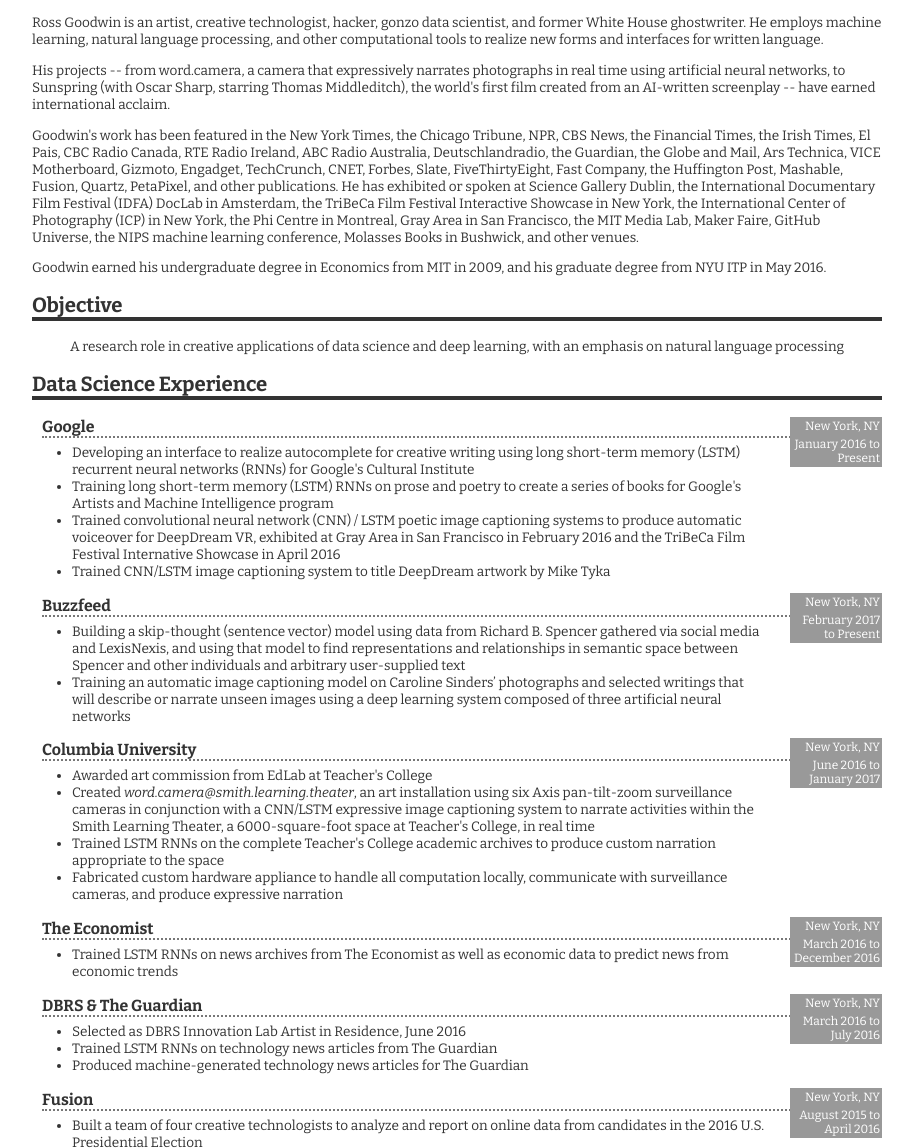
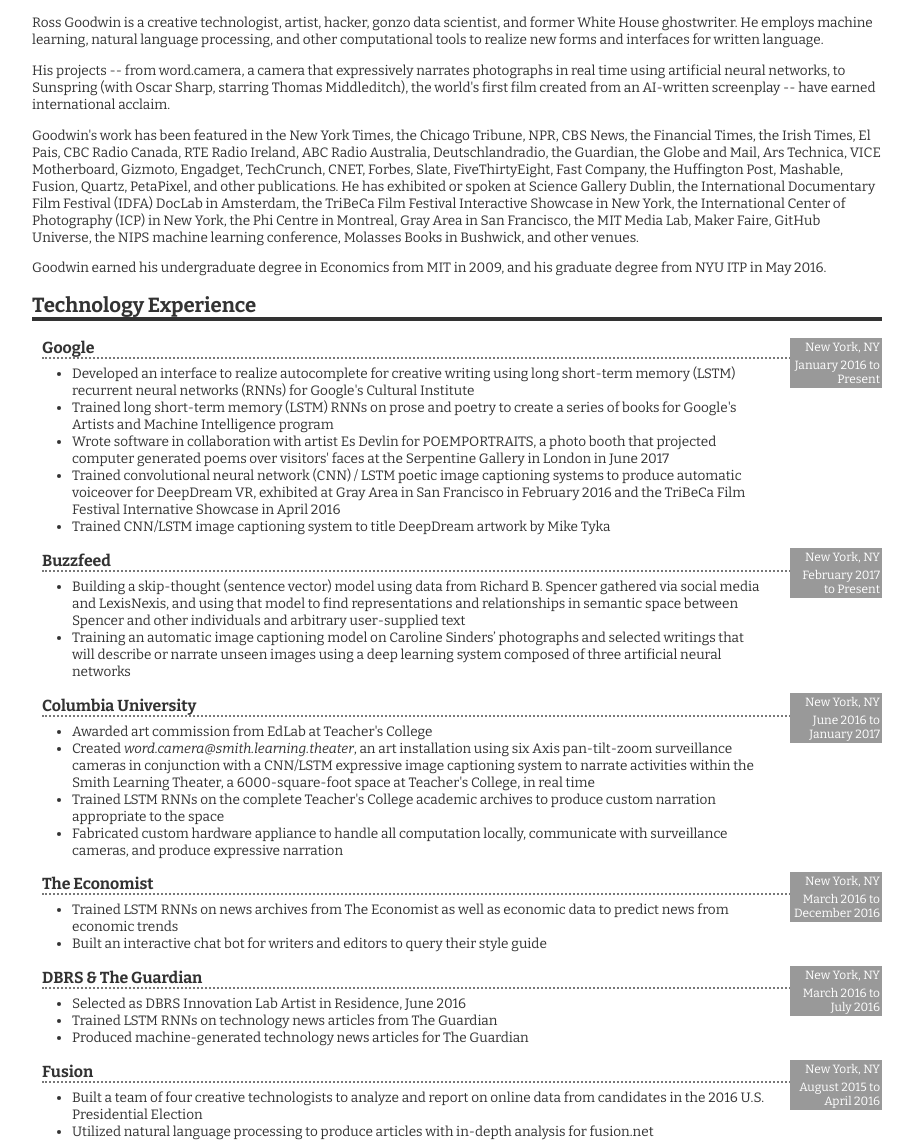
Before and after one commit to rossgoodwin/cv, a plain HTML site: page index.html in a window 1280 px wide. Shown: the part 132-1280 px from the top of the page, without its empty margins (183-1096 px from the left). Drawn offline with nearby package versions, Linux system fonts and the light colour scheme.

Commit message:
july changes

```diff
--- a/index.html
+++ b/index.html
@@ -22,7 +22,7 @@ http://rossgoodwin.com<br>ross.goodwin@gmail.com<br>202.525.7677
 
 <h2>Bio</h2>
 
-<p>Ross Goodwin is an artist, creative technologist, hacker, gonzo data scientist, and former White House ghostwriter. He employs machine learning, natural language processing, and other computational tools to realize new forms and interfaces for written language.</p>
+<p>Ross Goodwin is a creative technologist, artist, hacker, gonzo data scientist, and former White House ghostwriter. He employs machine learning, natural language processing, and other computational tools to realize new forms and interfaces for written language.</p>
 
 <p>His projects -- from word.camera, a camera that expressively narrates photographs in real time using artificial neural networks, to Sunspring (with Oscar Sharp, starring Thomas Middleditch), the world's first film created from an AI-written screenplay -- have earned international acclaim.</p>
 
@@ -31,22 +31,23 @@ http://rossgoodwin.com<br>ross.goodwin@gmail.com<br>202.525.7677
 <p>Goodwin earned his undergraduate degree in Economics from MIT in 2009, and his graduate degree from NYU ITP in May 2016.</p>
 
 
-<h2>Objective</h2>
+<!-- <h2>Objective</h2>
 
 <p class="top-stuff">
 A research role in creative applications of data science and deep learning, with an emphasis on natural language processing
-</p>
+</p> -->
 
 <!-- <div class="left-side"> -->
 
-<h2>Data Science Experience</h2>
+<h2>Technology Experience</h2>
 
 	<p class="location">New York, NY</p>
 	<p class="dates">January 2016 to Present</p>
 	<h3>Google</h3>
 	<ul>
-		<li>Developing an interface to realize autocomplete for creative writing using long short-term memory (LSTM) recurrent neural networks (RNNs) for Google's Cultural Institute</li>
-		<li>Training long short-term memory (LSTM) RNNs on prose and poetry to create a series of books for Google's Artists and Machine Intelligence program</li>
+		<li>Developed an interface to realize autocomplete for creative writing using long short-term memory (LSTM) recurrent neural networks (RNNs) for Google's Cultural Institute</li>
+		<li>Trained long short-term memory (LSTM) RNNs on prose and poetry to create a series of books for Google's Artists and Machine Intelligence program</li>
+		<li>Wrote software in collaboration with artist Es Devlin for POEMPORTRAITS, a photo booth that projected computer generated poems over visitors' faces at the Serpentine Gallery in London in June 2017</li>
 		<li>Trained convolutional neural network (CNN) / LSTM poetic image captioning systems to produce automatic voiceover for DeepDream VR, exhibited at Gray Area in San Francisco in February 2016 and the TriBeCa Film Festival Internative Showcase in April 2016</li>
 		<li>Trained CNN/LSTM image captioning system to title DeepDream artwork by Mike Tyka</li>
 	</ul>
@@ -75,6 +76,7 @@ A research role in creative applications of data science and deep learning, with
 	<h3>The Economist</h3>
 	<ul>
 		<li>Trained LSTM RNNs on news archives from The Economist as well as economic data to predict news from economic trends</li>
+		<li>Built an interactive chat bot for writers and editors to query their style guide</li>
 	</ul>
 
 	<p class="location">New York, NY</p>
@@ -108,19 +110,6 @@ A research role in creative applications of data science and deep learning, with
 
 <h2>Independent Creative Projects</h2>
 
-	<h3>Virus Crescit In Spiritum<br><em>Poison Growing on a Breath</em> (installation)<span class="url"><a href="http://haunted.computer">http://haunted.computer</a></span></h3>
-	<p class="dates">November 2016 to Present</p>
-	<ul>
-
-	<li>Recorded self for two months (November 2016 to January 2017) with a lavalier microphone pinned to coat's lapel</li>
-	<li>Ran speech-to-text algorithm on audio to produce text transcript</li>
-	<li>Trained LSTM RNN on text transcript to make a bot that talks like me</li>
-	<li>Trained a text-to-speech synthesizer model on my own voice</li>
-	<li>Applied for grants and installation space to install a mannequin dressed in my clothes that will whisper in my voice forever</li>
-	<li>Ideally, every two-to-nine years, planning to add a new mannequin using technology that exists in the future to evenetually create a circle of mannequins whispering to one another</li>
-
-	</ul>
-
 	<h3>Word Car (generative road trip)<span class="url"><a href="https://github.com/rossgoodwin/wordcar">https://github.com/rossgoodwin/wordcar</a></span></h3>
 	<p class="dates">March 2017</p>
 
@@ -137,6 +126,19 @@ A research role in creative applications of data science and deep learning, with
 	<li>Both films written, shot, and edited in 48 hours for the Sci-Fi-London 48 Hour Film Challenge, where Sunspring made the contest's top 10 films and received an honorable mention (2017 results pending)</li>
 	<li>Sunspring was featured in over 100 news articles, and received over one million unique views online.</li>
 	<li>Trained new LSTM models and released a follow-up film, <em>It's No Game</em>, directed by Oscar Sharp, starring David Hasselhoff, released on YouTube via Ars Technica in April 2017.
+	</ul>
+
+	<h3>Virus Crescit In Spiritum<br><em>Poison Growing on a Breath</em> (installation)<span class="url"><a href="http://haunted.computer">http://haunted.computer</a></span></h3>
+	<p class="dates">November 2016 to Present</p>
+	<ul>
+
+	<li>Recorded self for two months (November 2016 to January 2017) with a lavalier microphone pinned to coat's lapel</li>
+	<li>Ran speech-to-text algorithm on audio to produce text transcript</li>
+	<li>Trained LSTM RNN on text transcript to make a bot that talks like me</li>
+	<li>Trained a text-to-speech synthesizer model on my own voice</li>
+	<li>Applied for grants and installation space to install a mannequin dressed in my clothes that will whisper in my voice forever</li>
+	<li>Ideally, every two-to-nine years, planning to add a new mannequin using technology that exists in the future to evenetually create a circle of mannequins whispering to one another</li>
+
 	</ul>
 
 
@@ -231,7 +233,7 @@ A research role in creative applications of data science and deep learning, with
 <p class="top-stuff">
 Python, JavaScript, HTML/CSS, Torch, Processing, Arduino
 <br><em>for</em><br>
-Data Science, Machine Learning, Natural Language Processing, Natural Language Generation, Computer Vision, Data Visualization, &amp;c.
+Data Science, Machine Learning, Natural Language Processing, Natural Language Generation,<br>Computer Vision, Data Visualization, &amp;c.
 </p>
 
 <h2>Education</h2>
```
